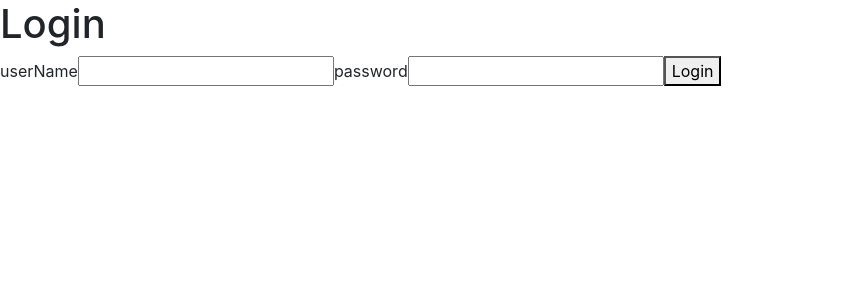
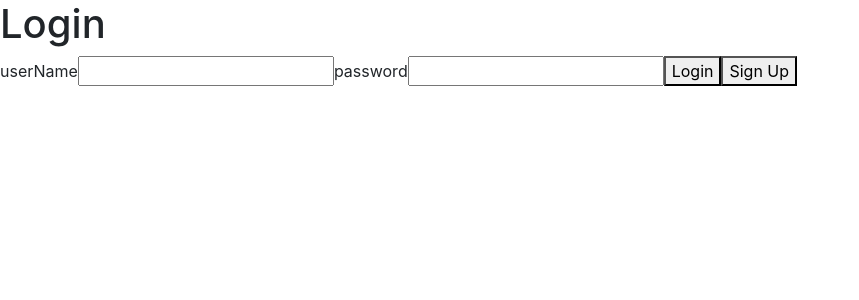
Before and after one commit to liemily333/DrawTherapy, a React (Create React App) app in the folder client/: page /login in a window 1280 px wide. Shown: the top 300 px of the page, without its empty margins (0-859 px from the left). Built offline with nearby package versions, Linux system fonts and the light colour scheme.

Commit message:
history for login

```diff
--- a/client/src/pages/login.js
+++ b/client/src/pages/login.js
@@ -1,11 +1,13 @@
 import React, { useState } from "react";
 import Axios from "axios";
 import { BrowserRouter as Router, Route, Link, Switch } from "react-router-dom";
+import { useHistory } from "react-router-dom";
 
 function Login() {
   const [usernameLogin, setUserNameLogin] = useState("");
   const [passwordLogin, setPasswordLogin] = useState("");
 
+  const history = useHistory();
   const login = () => {
     Axios.post("http://localhost:3002/login", {
       username: usernameLogin,
@@ -15,9 +17,18 @@ function Login() {
     });
   };
 
+  function registerPage() {
+    history.push("/register");
+  }
+
+  function loginSuccess() {
+    login();
+    history.push("/counter");
+  }
+
   return (
     <div>
-      <div className="register">
+      <div className="login">
         <h1> Login</h1>
         <label>userName</label>
         <input
@@ -33,7 +44,8 @@ function Login() {
             setPasswordLogin(e.target.value);
           }}
         />
-        <button onClick={login}> Login</button>
+        <button onClick={loginSuccess}> Login</button>
+        <button onClick={registerPage}> Sign Up</button>
       </div>
     </div>
   );
--- a/client/src/pages/register.js
+++ b/client/src/pages/register.js
@@ -11,8 +11,12 @@ function Register() {
   const history = useHistory();
 
   function handleClick() {
-    history.push("/counter");
+    history.push("/login");
     register();
+  }
+
+  function login() {
+    history.push("/login");
   }
 
   //when the button is clicked, it sends the register information to the back end.
@@ -43,6 +47,7 @@ function Register() {
         }}
       />
       <button onClick={handleClick}>Register</button>
+      <button onClick={login}>Log In</button>
     </div>
   );
 }
```
